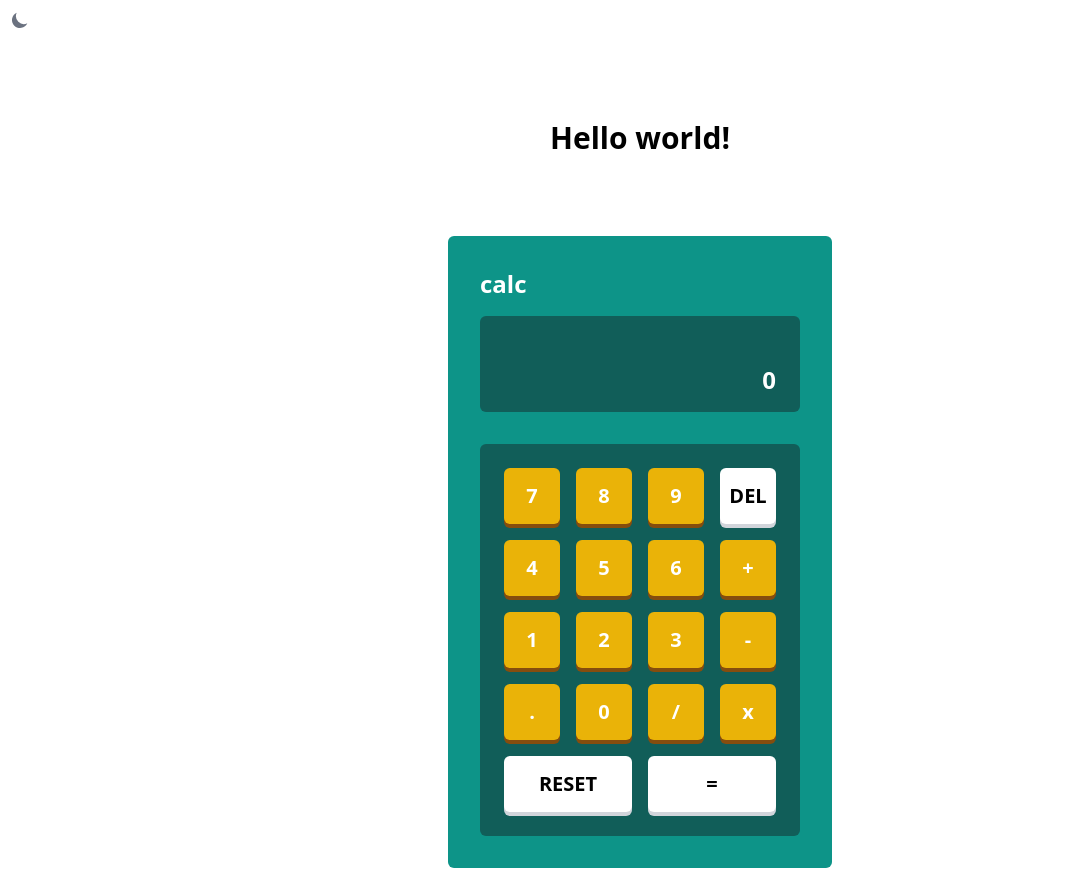
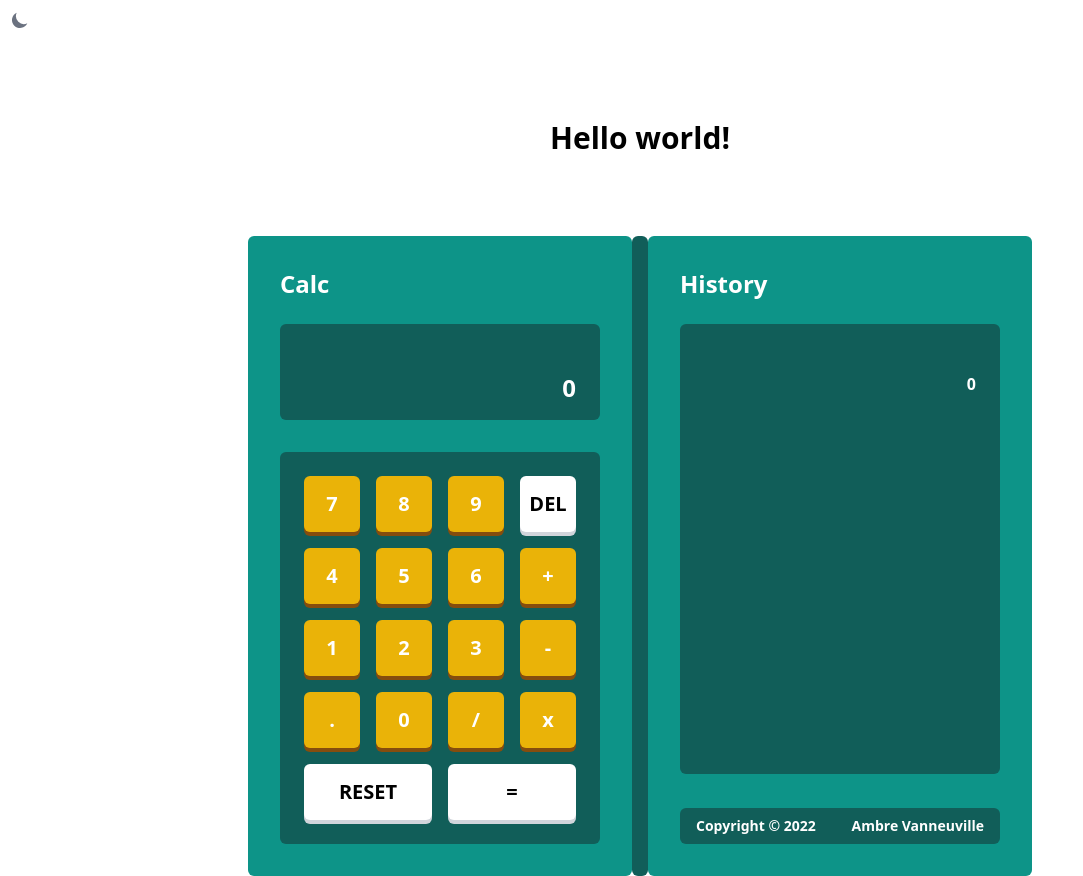
Before and after one commit to Ambre1709/Calculatrice, a Vue app: page / in a window 1280 px wide. Shown: the whole page, without its empty margins (0-1083 px from the left). Built offline with nearby package versions, Linux system fonts and the light colour scheme.

Commit message:
💄 ui history

```diff
--- a/src/components/Calculator.vue
+++ b/src/components/Calculator.vue
@@ -4,11 +4,12 @@
   >
     Hello world!
   </h1>
-  <div class="container flex justify-center">
+  <div class="container flex flex-row justify-center">
     <div
-      class="bg-teal-600 dark:bg-purpletor-darkest w-96 h-xl text-white font-bold p-8 rounded-md"
+      class="bg-teal-600 dark:bg-purpletor-darkest w-96 text-white font-bold p-8 rounded-md"
     >
-      <h2 class="text-2xl text-white dark:text-yellowtor mb-4">calc</h2>
+      <h2 class="h-10 text-2xl text-white dark:text-yellowtor mb-4">Calc</h2>
+
       <div
         class="bg-teal-800 dark:bg-purpletor-dark text-white dark:text-yellowtor mb-8 rounded-md text-right text-2xl pr-6 py-4"
       >
@@ -44,6 +45,33 @@
           />
           <Button color="secondary" btn="large" label="=" @click="equal()" />
         </div>
+      </div>
+    </div>
+
+    <div class="bg-teal-800 dark:bg-purpletor-dark w-4 rounded-md"></div>
+
+    <div
+      class="flex flex-col justify-between bg-teal-600 dark:bg-purpletor-darkest w-96 text-white font-bold p-8 rounded-md"
+    >
+      <div class="h-full">
+        <h2 class="h-10 text-2xl text-white dark:text-yellowtor mb-4">
+          History
+        </h2>
+
+        <div
+          class="overflow-auto bg-teal-800 dark:bg-purpletor-dark p-6 rounded-md h-5/6 text-right"
+        >
+          <span class="text-base">{{ formule }}</span
+          ><br />
+          <span v-if="!error">{{ result }}</span
+          ><span v-if="error">{{ error }}</span>
+        </div>
+      </div>
+      <div
+        class="bg-teal-800 dark:bg-purpletor-dark px-4 py-2 rounded-md text-center text-sm flex justify-between"
+      >
+        <div>Copyright © 2022</div>
+        <div>Ambre Vanneuville</div>
       </div>
     </div>
   </div>
```
